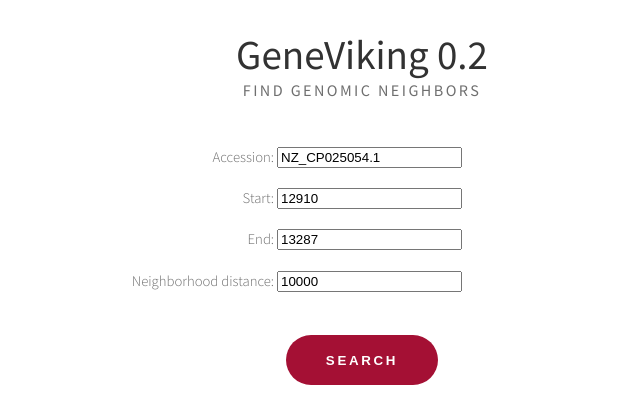
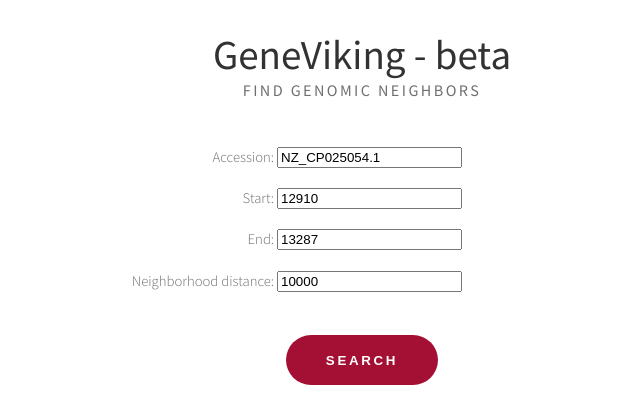
Before and after one commit to nataquinones/GeneViking, a Flask app: page / in a window 1280 px wide. Shown: the part 100-513 px from the top of the page, without its empty margins (278-918 px from the left). Run offline with Flask 2, Linux system fonts and the light colour scheme.

Commit message:
Change name to beta

```diff
--- a/templates/home.html
+++ b/templates/home.html
@@ -46,7 +46,7 @@
                 <div id="featured" class="extra container">
                     <!-- title of column -->
                     <div class="title">
-                        <h2>GeneViking 0.2</h2>
+                        <h2>GeneViking - beta</h2>
                         <span class="byline">Find genomic neighbors</span>
                     </div>
 
--- a/templates/result.html
+++ b/templates/result.html
@@ -45,7 +45,7 @@
             <div id="featured" class="extra container">
                 <!-- title of column -->
                 <div class="title2">
-                    <h1>GeneViking 0.2</h1>
+                    <h1>GeneViking - beta</h1>
                     <span class="byline">RESULTS</span>
                 </div>
 
```
